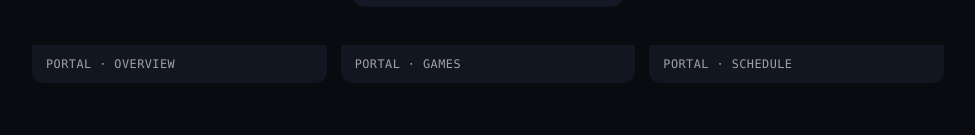
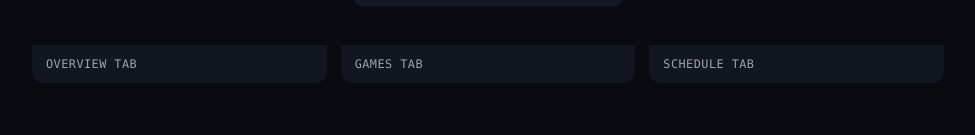
Before and after one commit to t0mg/yasumuOS, a plain HTML site: page docs/index.html in a window 1280 px wide. Shown: the part 2232-2367 px from the top of the page, without its empty margins (152-1127 px from the left). Drawn offline with Linux system fonts and the light colour scheme.

Commit message:
Update index.html

```diff
--- a/docs/index.html
+++ b/docs/index.html
@@ -292,15 +292,15 @@
     <div class="portal-grid">
       <figure class="shot">
         <img src="images/web-overview.png" alt="Web Portal Overview tab">
-        <figcaption>PORTAL · OVERVIEW</figcaption>
+        <figcaption>OVERVIEW TAB</figcaption>
       </figure>
       <figure class="shot">
         <img src="images/web-games.png" alt="Web Portal Games tab">
-        <figcaption>PORTAL · GAMES</figcaption>
+        <figcaption>GAMES TAB</figcaption>
       </figure>
       <figure class="shot">
         <img src="images/web-schedule.png" alt="Web Portal Schedule tab">
-        <figcaption>PORTAL · SCHEDULE</figcaption>
+        <figcaption>SCHEDULE TAB</figcaption>
       </figure>
     </div>
   </section>
```
